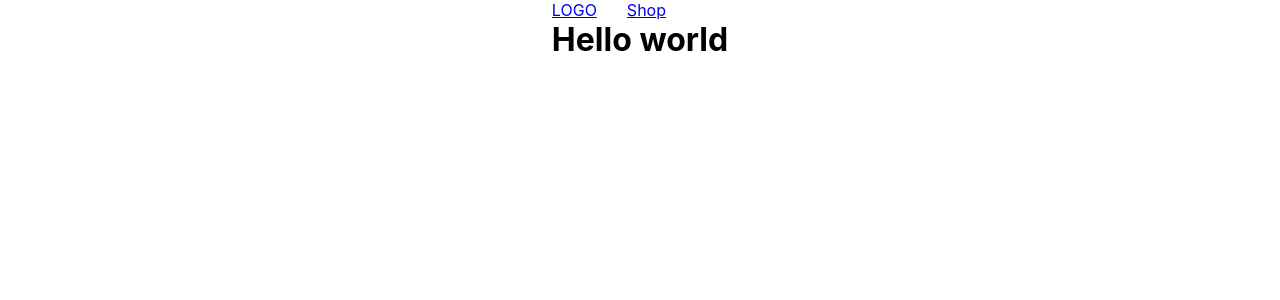
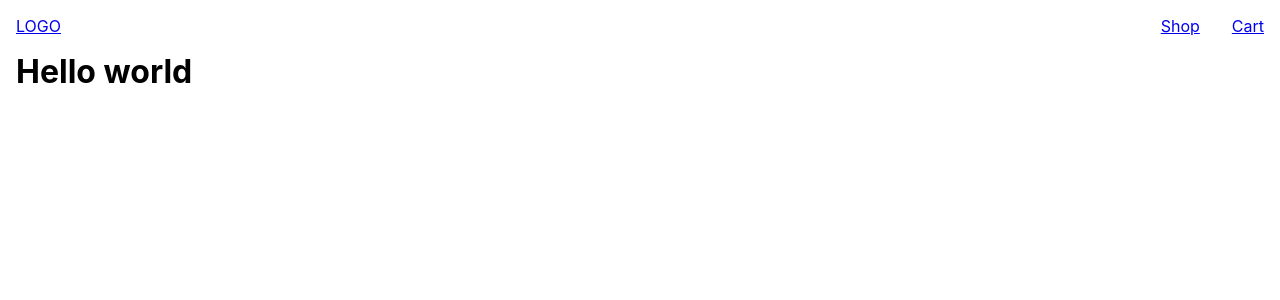
Before and after one commit to x6Nenko/Odin-Shopping-Cart, a React (Vite) app: page / in a window 1280 px wide. Shown: the top 300 px of the page. Built offline with nearby package versions, Linux system fonts and the light colour scheme.

Commit message:
Update
Add cart route.
Add useData hook and fetch jewelery data from fake shop API.

```diff
--- /dev/null
+++ b/src/Cart.jsx
@@ -0,0 +1,9 @@
+import React from 'react'
+
+const Cart = () => {
+  return (
+    <div>Cart</div>
+  )
+}
+
+export default Cart
--- a/src/Shop.jsx
+++ b/src/Shop.jsx
@@ -1,4 +1,18 @@
+import useData from "./hooks/useData"
+import { useState, useEffect } from 'react';
+
 const Shop = () => {
+  const data = useData('https://fakestoreapi.com/products/category/jewelery');
+  const [jeweleryData, setJeweleryData] = useState();
+
+  useEffect(() => {
+    if (data) {
+      setJeweleryData(data);
+    }
+  }, [data]);
+
+  console.log(jeweleryData);
+
   return (
     <>
       Shop
--- a/src/components/Header.jsx
+++ b/src/components/Header.jsx
@@ -13,6 +13,7 @@ const Header = () => {
           LOGO
         </NavLink>
 
+        <div className="right-links">
           <NavLink
             to="/shop"
             className={({ isActive }) =>
@@ -21,6 +22,16 @@ const Header = () => {
           >
             Shop
           </NavLink>
+
+          <NavLink
+            to="/cart"
+            className={({ isActive }) =>
+              isActive ? "active" : ""
+            }
+          >
+            Cart
+          </NavLink>
+        </div>
       </nav>
     </header>
   )
--- /dev/null
+++ b/src/hooks/useData.js
@@ -0,0 +1,27 @@
+import { useState, useEffect } from 'react';
+
+function useData(url) {
+  const [data, setData] = useState(null);
+
+  useEffect(() => {
+    let ignore = false;
+
+    if (url) {
+      fetch(url)
+        .then(response => response.json())
+        .then(json => {
+          if (!ignore) {
+            setData(json);
+          }
+        });
+
+      return () => {
+        ignore = true;
+      };
+    }
+  }, [url]);
+
+  return data;
+}
+
+export default useData;
--- a/src/index.css
+++ b/src/index.css
@@ -13,7 +13,26 @@ body {
   place-content: center;
 }
 
+.wrapper {
+  padding: 0 16px;
+  margin: auto;
+  width: 1280px;
+}
+
+/* ========== HEADER ========== */
+
+header {
+  padding: 16px 0;
+}
+
 nav {
+  width: 100%;
   display: flex;
-  gap: 30px;
+  justify-content: space-between;
+  gap: 32px;
 }
+
+.right-links {
+  display: flex;
+  gap: 32px;
+}
--- a/src/main.jsx
+++ b/src/main.jsx
@@ -4,6 +4,7 @@ import { createBrowserRouter, RouterProvider } from "react-router-dom";
 import App from './App.jsx'
 import Shop from './Shop.jsx'
 import Header from './components/Header.jsx';
+import Cart from './Cart.jsx';
 import './index.css'
 
 const router = createBrowserRouter([
@@ -27,6 +28,16 @@ const router = createBrowserRouter([
       </div>
     </>,
   },
+  {
+    path: "cart",
+    element:
+    <>
+      <div className='wrapper'>
+        <Header />
+        <Cart />
+      </div>
+    </>,
+  },
 ]);
 
 ReactDOM.createRoot(document.getElementById('root')).render(
```
Lines whose indentation alone changed are shown as unchanged.
